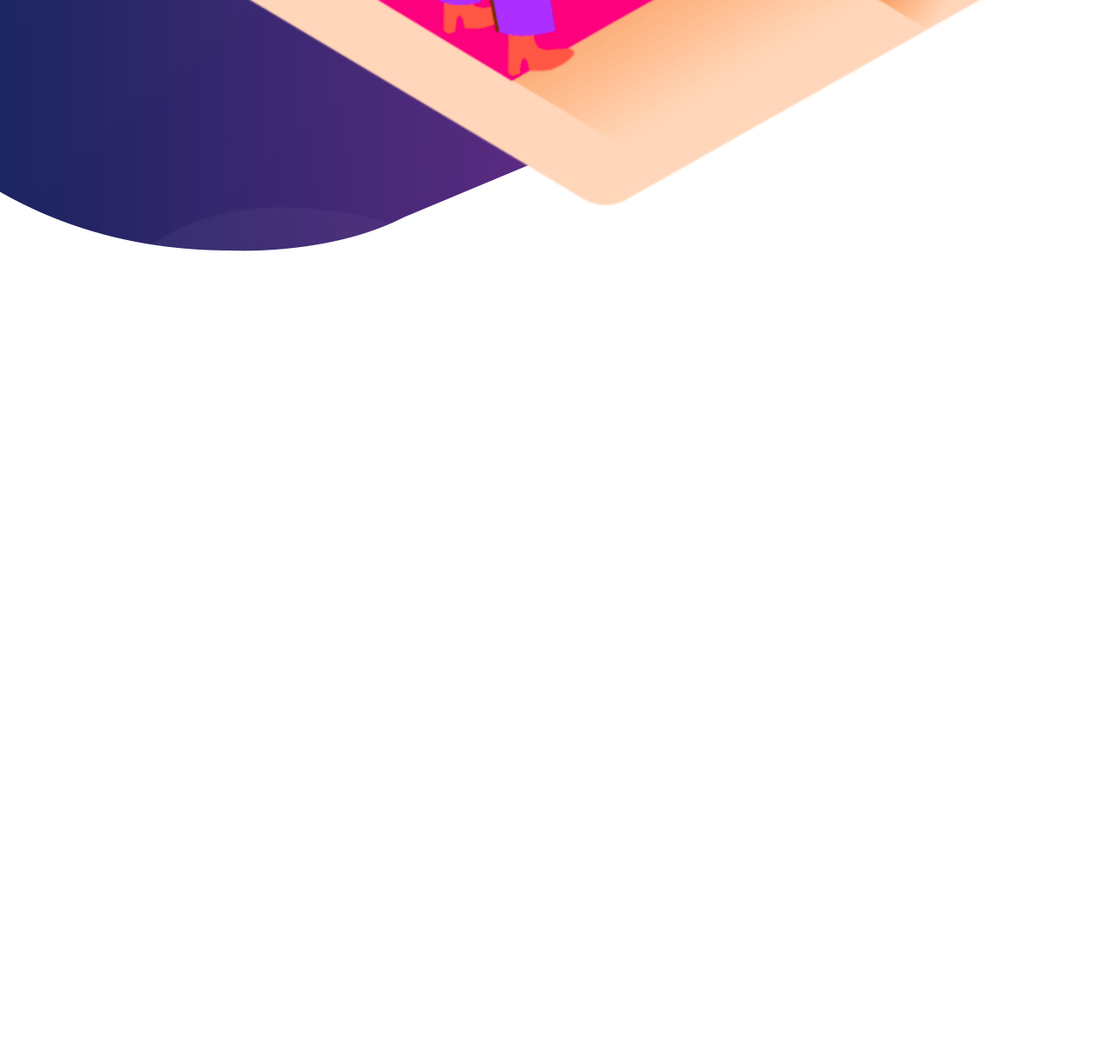
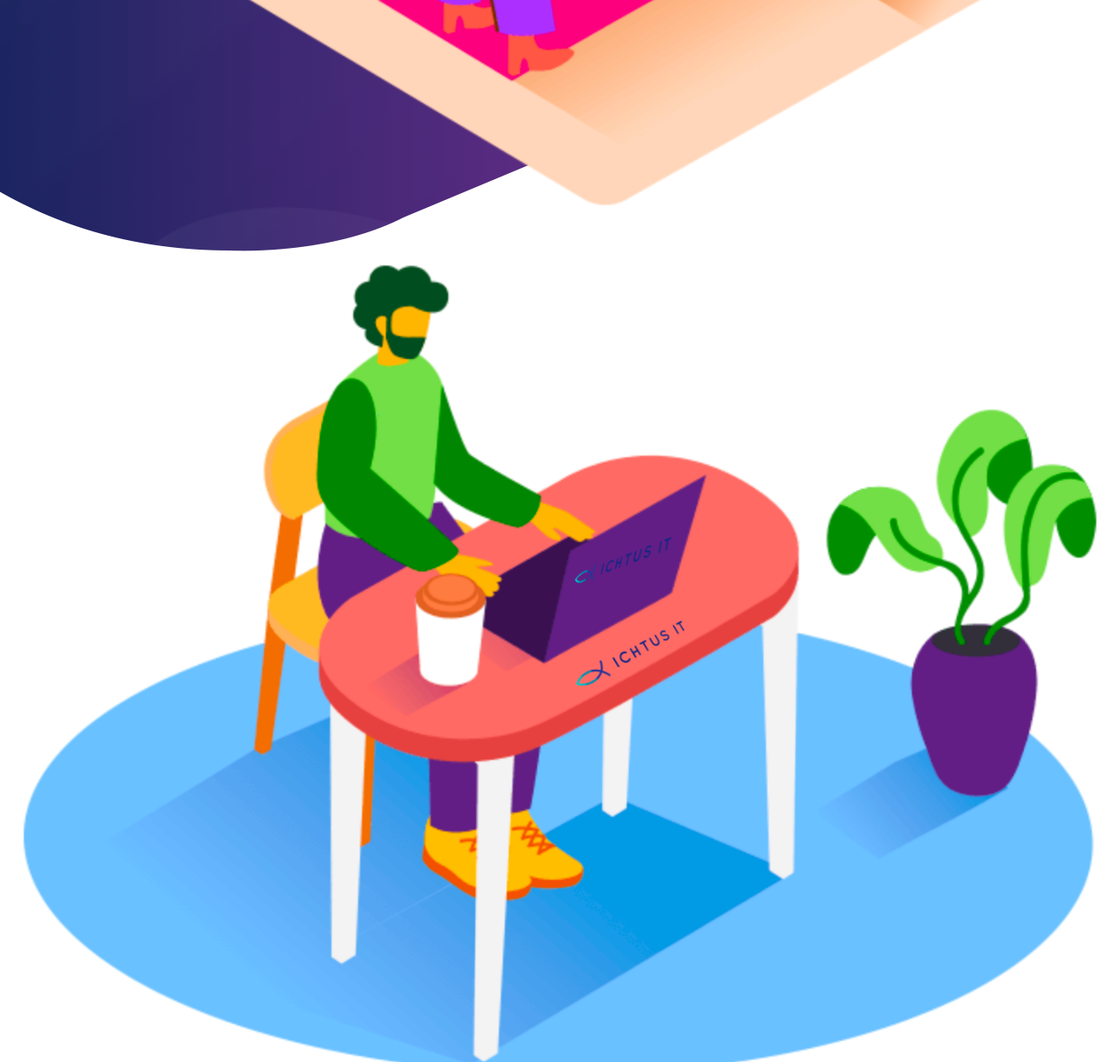
Before and after one commit to Front-website/Web-Agency, a plain HTML site: page index.html in a window 1280 px wide. Shown: the part 1192-2413 px from the top of the page at 87% size. Before the commit the page ends 1492 px from the top, so only its background shows below. Drawn offline with nearby package versions, Linux system fonts and the light colour scheme.

Commit message:
about section

```diff
--- a/index.html
+++ b/index.html
@@ -133,6 +133,21 @@
             </figure>
           </div>
         </section>
+
+        <!--
+          - #ABOUT
+        -->
+        <section class="section about" id="about">
+          <div class="container">
+            <figure class="about-banner">
+              <img
+                src="./assets/images/about-banner.png"
+                alt=""
+                class="w-100 banner-animation"
+              />
+            </figure>
+          </div>
+        </section>
       </article>
     </main>
     <!--
```
